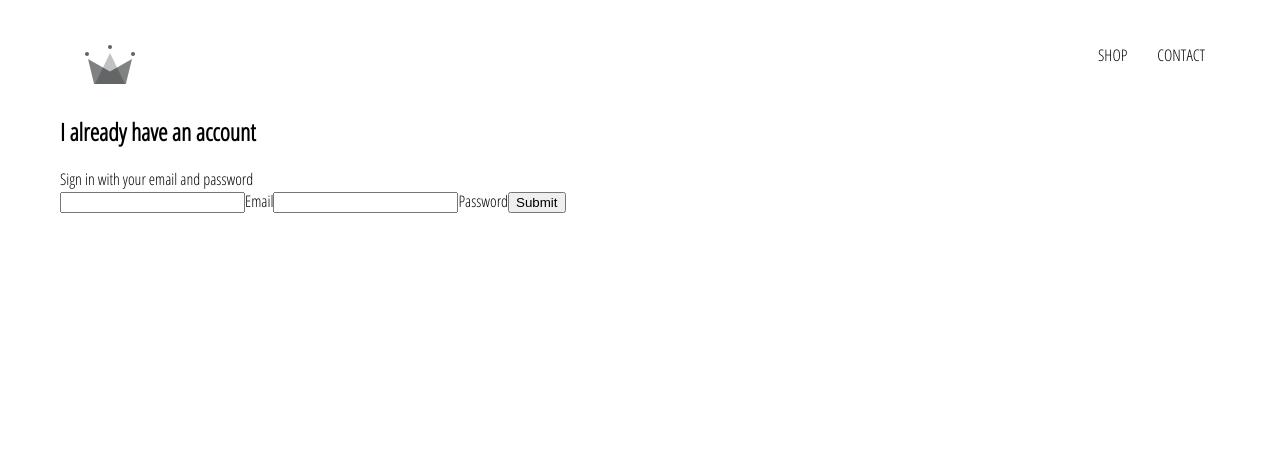
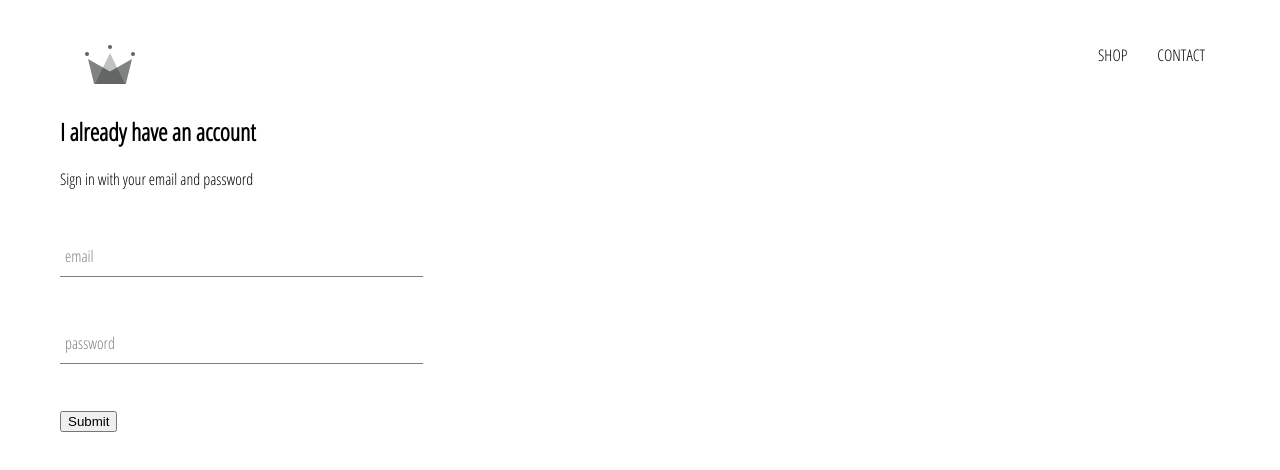
Before and after one commit to jstone18/crown-clothing-ecommerce, a React (Create React App) app: page /signin in a window 1280 px wide. Shown: the top 470 px of the page. Built offline with nearby package versions, Linux system fonts and the light colour scheme.

Commit message:
Create formInput component for signin form that has a 'shrink' effect on form inputs.

```diff
--- /dev/null
+++ b/src/components/form-input/FormInput.js
@@ -0,0 +1,24 @@
+import React from "react";
+import "./formInput.scss";
+
+const FormInput = ({ handleInputChange, label, ...otherFormProps }) => {
+	return (
+		<div className="group">
+			<input
+				className="form-input"
+				onChange={handleInputChange}
+				{...otherFormProps}
+			/>
+			{label ? (
+				<label
+					className={`${
+						otherFormProps.value.length ? "shrink" : ""
+					} form-input-label`}>
+					{label}
+				</label>
+			) : null}
+		</div>
+	);
+};
+
+export default FormInput;
--- /dev/null
+++ b/src/components/form-input/formInput.scss
@@ -0,0 +1,54 @@
+$sub-color: grey;
+$main-color: black;
+
+@mixin shrinkLabel {
+	top: -14px;
+	font-size: 12px;
+	color: $main-color;
+}
+
+.group {
+	position: relative;
+	margin: 45px 0;
+
+	.form-input {
+		background: none;
+		background-color: white;
+		color: $sub-color;
+		font-size: 18px;
+		padding: 10px 10px 10px 5px;
+		display: block;
+		width: 100%;
+		border: none;
+		border-radius: 0;
+		border-bottom: 1px solid $sub-color;
+		margin: 25px 0;
+
+		&:focus {
+			outline: none;
+		}
+
+		&:focus ~ .form-input-label {
+			@include shrinkLabel();
+		}
+	}
+
+	input[type="password"] {
+		letter-spacing: 0.3em;
+	}
+
+	.form-input-label {
+		color: $sub-color;
+		font-size: 16px;
+		font-weight: normal;
+		position: absolute;
+		pointer-events: none;
+		left: 5px;
+		top: 10px;
+		transition: 300ms ease all;
+
+		&.shrink {
+			@include shrinkLabel();
+		}
+	}
+}
--- a/src/components/sign-in/SignIn.js
+++ b/src/components/sign-in/SignIn.js
@@ -1,4 +1,5 @@
 import React, { Component } from "react";
+import FormInput from "../form-input/FormInput";
 import "./signIn.scss";
 
 export default class SignIn extends Component {
@@ -29,22 +30,22 @@
 				<span>Sign in with your email and password</span>
 
 				<form onSubmit={this.handleSubmit}>
-					<input
+					<FormInput
 						required
 						type="email"
 						name="email"
 						value={this.state.email}
-						onChange={this.handleInputChange}
+						handleInputChange={this.handleInputChange}
+						label="email"
 					/>
-					<label>Email</label>
-					<input
+					<FormInput
 						required
 						type="password"
 						name="password"
 						value={this.state.password}
-						onChange={this.handleInputChange}
+						handleInputChange={this.handleInputChange}
+						label="password"
 					/>
-					<label>Password</label>
 
 					<input type="submit" value="Submit" />
 				</form>
--- a/src/components/sign-in/signIn.scss
+++ b/src/components/sign-in/signIn.scss
@@ -0,0 +1,3 @@
+.sign-in {
+	width: 30%;
+}
```
